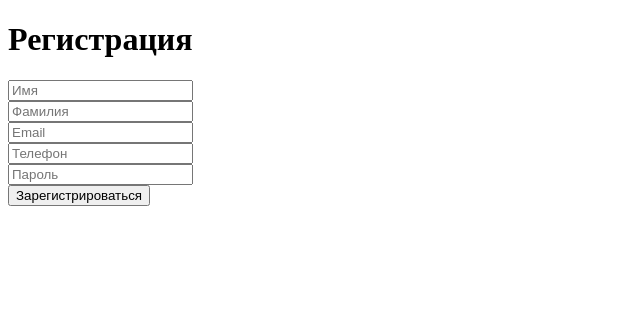
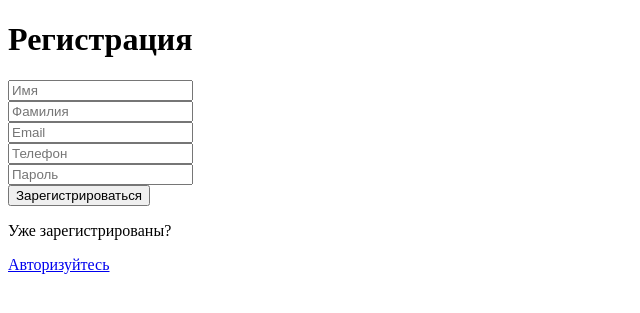
Before and after one commit to vsevolod-ryzhov/symfony-store-template, a Symfony app: template store/templates/app/auth/signup.html.twig in a window 1280 px wide. Shown: the top 313 px of the page, without its empty margins (0-640 px from the left). Run offline with Twig, Linux system fonts and the light colour scheme; the template is opened without the code that fills it, so the values that code supplies are empty; form fields are guessed from the names that the template uses; some libraries are stand-ins or nearby versions.

Commit message:
font-awesome installed, some changes in auth twig templates

```diff
--- a/store/assets/css/app.scss
+++ b/store/assets/css/app.scss
@@ -1,4 +1,5 @@
 @import "~bootstrap/dist/css/bootstrap.css";
+@import "~font-awesome/scss/font-awesome";
 
 body {
     background-color: lightgray;
--- a/store/assets/js/app.js
+++ b/store/assets/js/app.js
@@ -10,5 +10,5 @@ import '../css/app.scss';
 
 // Need jQuery? Install it with "yarn add jquery", then uncomment to import it.
 // import $ from 'jquery';
-
+require('bootstrap')
 console.log('Hello Webpack Encore! Edit me in assets/js/app.js');
--- a/store/package.json
+++ b/store/package.json
@@ -17,6 +17,7 @@
     },
     "dependencies": {
         "bootstrap": "^4.5.0",
+        "font-awesome": "^4.7.0",
         "jquery": "^3.5.1",
         "popper.js": "^1.16.1"
     }
--- a/store/templates/app/auth/signup.html.twig
+++ b/store/templates/app/auth/signup.html.twig
@@ -16,34 +16,35 @@
 
                             <div class="input-group mb-3">
                                 <div class="input-group-prepend">
-                                    <span class="input-group-text"><i class="icon-user"></i></span>
+                                    <span class="input-group-text"><i class="fa fa-user"></i></span>
                                 </div>
                                 {{ form_widget(form.name, {'attr': {'placeholder': 'Имя'}}) }}
                                 {{ form_errors(form.name) }}
                             </div>
                             <div class="input-group mb-3">
                                 <div class="input-group-prepend">
-                                    <span class="input-group-text"><i class="icon-user"></i></span>
+                                    <span class="input-group-text"><i class="fa fa-user"></i></span>
                                 </div>
                                 {{ form_widget(form.surname, {'attr': {'placeholder': 'Фамилия'}}) }}
                                 {{ form_errors(form.surname) }}
                             </div>
                             <div class="input-group mb-3">
+                                <div class="input-group-prepend">
+                                    <span class="input-group-text"><i class="fa fa-envelope"></i></span>
+                                </div>
                                 {{ form_widget(form.email, {'attr': {'placeholder': 'Email'}}) }}
                                 {{ form_errors(form.email) }}
                             </div>
                             <div class="input-group mb-3">
                                 <div class="input-group-prepend">
-                                    <span class="input-group-text"><i class="icon-user"></i></span>
+                                    <span class="input-group-text"><i class="fa fa-phone"></i></span>
                                 </div>
                                 {{ form_widget(form.phone, {'attr': {'placeholder': 'Телефон'}}) }}
                                 {{ form_errors(form.phone) }}
                             </div>
                             <div class="input-group mb-4">
                                 <div class="input-group-prepend">
-                                    <span class="input-group-text">
-                                        <i class="icon-lock"></i>
-                                    </span>
+                                    <span class="input-group-text"><i class="fa fa-lock"></i></span>
                                 </div>
                                 {{ form_widget(form.password, {'attr': {'placeholder': 'Пароль'}}) }}
                                 {{ form_errors(form.password) }}
@@ -53,6 +54,10 @@
 
                         {{ form_end(form) }}
                     </div>
+                    <div class="text-center">
+                        <p>Уже зарегистрированы?</p>
+                        <a class="btn btn-primary active mb-4" href="{{ path('app_login') }}">Авторизуйтесь</a>
+                    </div>
                 </div>
             </div>
         </div>
```
Also changed, not shown: store/templates/app/auth/login.html.twig (+4 -8 lines), 2 other files.
